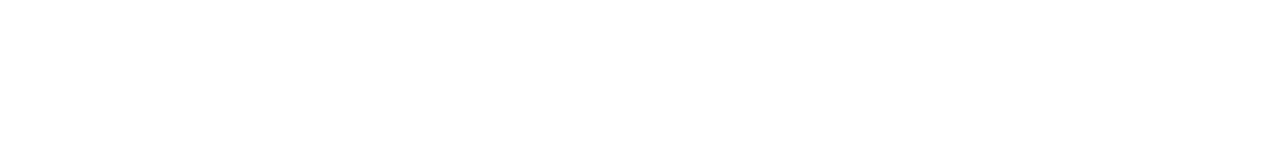
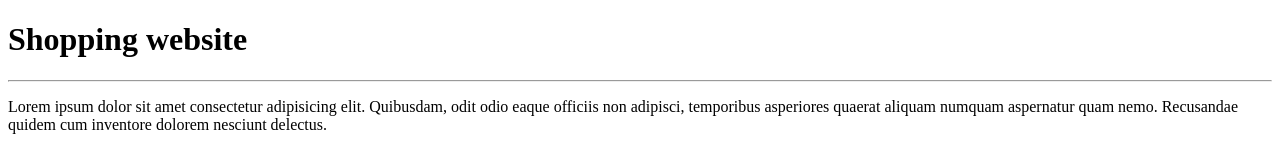
Before and after one commit to lunox2004/web-programing-project, a plain HTML site: page index.html in a window 1280 px wide. Drawn offline with Linux system fonts and the light colour scheme.

Commit message:
Basic body

```diff
--- a/index.html
+++ b/index.html
@@ -1,6 +1,17 @@
 <!DOCTYPE html>
-<head>
-    <title>
-        Shopping
-    </title>
-</head>
+<html>
+  <head>
+    <title>Shopping</title>
+  </head>
+
+  <body>
+    <h1>Shopping website</h1>
+    <hr />
+    <p>
+      Lorem ipsum dolor sit amet consectetur adipisicing elit. Quibusdam, odit
+      odio eaque officiis non adipisci, temporibus asperiores quaerat aliquam
+      numquam aspernatur quam nemo. Recusandae quidem cum inventore dolorem
+      nesciunt delectus.
+    </p>
+  </body>
+</html>
```
